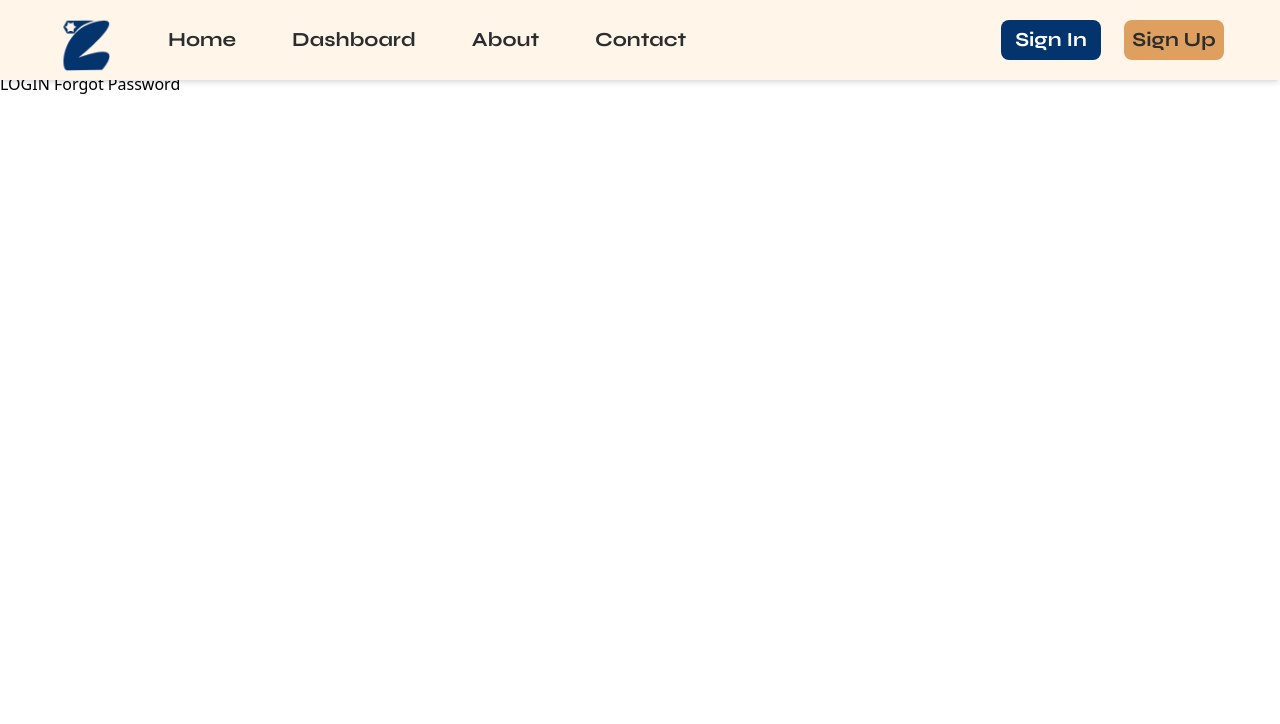
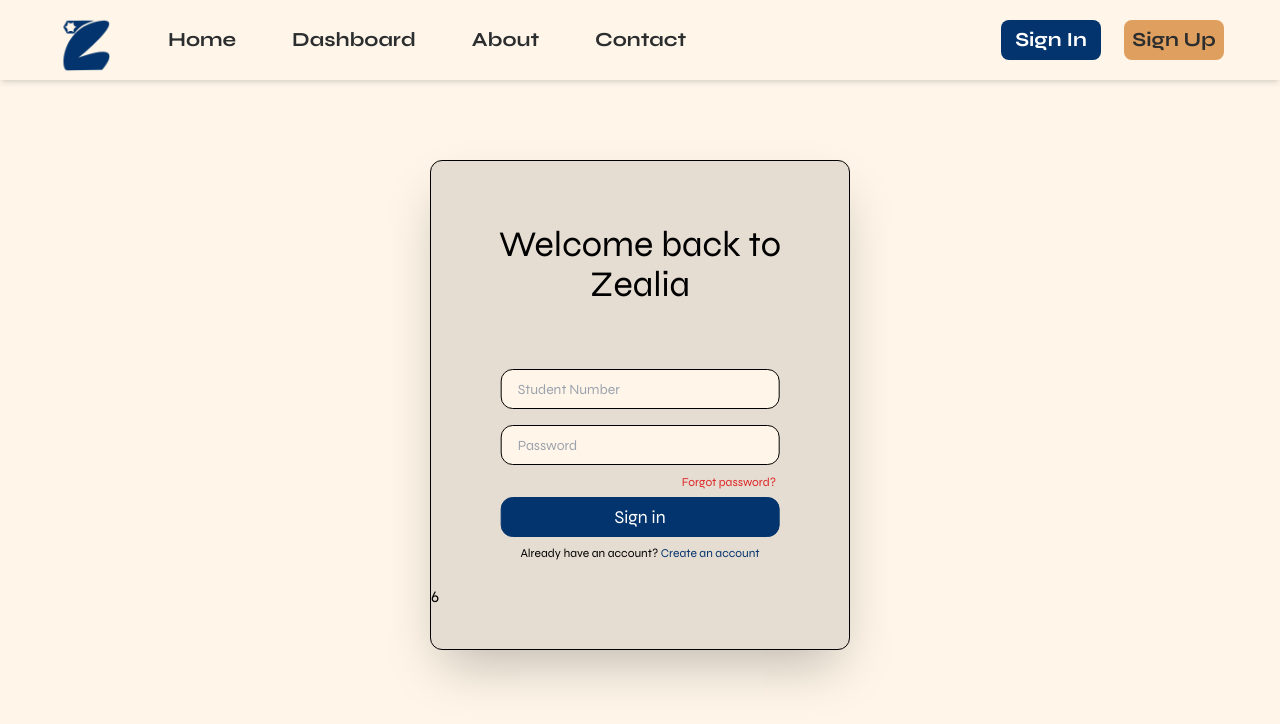
Before and after one commit to jrogeet/Zealia, a PHP site: page /login in a window 1280 px wide. Shown: the top 724 px of the page. Run offline with PHP 8.4, Linux system fonts and the light colour scheme.

Commit message:
sign in page front-end

```diff
--- a/app/views/session/login/create.view.php
+++ b/app/views/session/login/create.view.php
@@ -1,49 +1,40 @@
 <?php view('partials/head.view.php'); ?>
 
-<body class="">
+<body class="font-synereg bg-white1">
     <?php view('partials/nav.view.php')?>
 
-    <main>
-        <div class="loginform" id="loginform">
-            <!-- <h2 class="header">Login:</h2> -->
-            <div class="heading-text">Login</div>
 
-            <div>
-                <?php if(isset($loginmessage)): ?>
-                    <p class="change-pass-success"><?= $loginmessage ?></p>
-                <?php endif; ?>
+    <div class="pt-16 pb-10 bg-white2 border border-black rounded-xl shadow-2xl absolute left-[50%] top-[20%] transform translate-x-[-50%] w-[420px] h-fit">
 
-            </div>
+        <h1 class="mb-16 mx-12 text-4xl text-center">Welcome back to Zealia</h1>
 
-            <form method="POST" action="/login" class="login-actual-form">
-                <div class="login-input-field">
-                    <div class="login-input-field-container">
-                        <input type="number" name="school_id" id="school_id" class="inputfield" placeholder="School ID Number:" value="<?= old('school_id') ?>" required>
-                    </div>
+        <form method="POST" action="/login" class="login-actual-form">
 
-                    <div class="login-input-field-container">
-                        <input type="password" name="password" class="inputfield" placeholder="Enter Password:" required>
+            <input class="text-sm h-10 w-2/3 pl-4 border border-black rounded-xl relative left-[50%] transform translate-x-[-50%] mb-4 bg-white1" type="text" placeholder="Student Number"></input></br>
+            <input class="text-sm h-10 w-2/3 pl-4 border border-black rounded-xl relative left-[50%] transform translate-x-[-50%] mb-0 bg-white1" type="text" placeholder="Password"></input></br>
 
-                        <?php if (isset($errors['password'])): ?>
-                            <p class=""><?= $errors['password'] ?></p>
-                        <?php elseif (isset($errors['school_id'])):?>
-                            <p class=""><?= $errors['school_id'] ?></p>
-                        <?php elseif (isset($errors['activate'])): ?>
-                            <p class=""><?= $errors['activate']?></p>
-                        <?php elseif (isset($errors['regexist'])): ?>
-                            <p class=""><?= $errors['regexist'] ?></p>
-                        <?php endif; ?>
-                    </div>
-                    <input type="submit" name="login" value="LOGIN" class="submit-button login-button" >
-                    <a class="forgot-password-link" href="/forgot-password">Forgot Password</a>
-                </div>
+            <a class="text-xs relative right-[-60%] top-1 my-0 text-red-600" href="/reset-password">Forgot password?</a></br>
+
+            <?php if (isset($errors['password'])): ?>
+                <p class="text-center text-sm text-red-600 my-0"><?= $errors['password'] ?></p>
+            <?php elseif (isset($errors['school_id'])):?>
+                <p class="text-center text-sm text-red-600 my-0"><?= $errors['school_id'] ?></p>
+            <?php elseif (isset($errors['activate'])): ?>
+                <p class="text-center text-sm text-red-600 my-0"><?= $errors['activate']?></p>
+            <?php elseif (isset($errors['regexist'])): ?>
+                <p class="text-center text-sm text-red-600 my-0"><?= $errors['regexist'] ?></p>
+            <?php endif; ?>
+
+            <button class="text-lg h-10 w-2/3 text-center text-white border border-blue3 bg-blue3 rounded-xl relative left-[50%] transform translate-x-[-50%] mt-2 mb-0">Sign in</button></br>
+            <h6 class="text-xs text-center mt-2 mb-0" >Already have an account? <a class="text-blue3" href="/register">Create an account</a></h6></br>6
+
+        </form>
 
 
-            </form>
+    </div>
 
 
-        </div>
-    </main>
+
 
 
 </body>
```
Also changed, not shown: public/assets/css/output.css.
